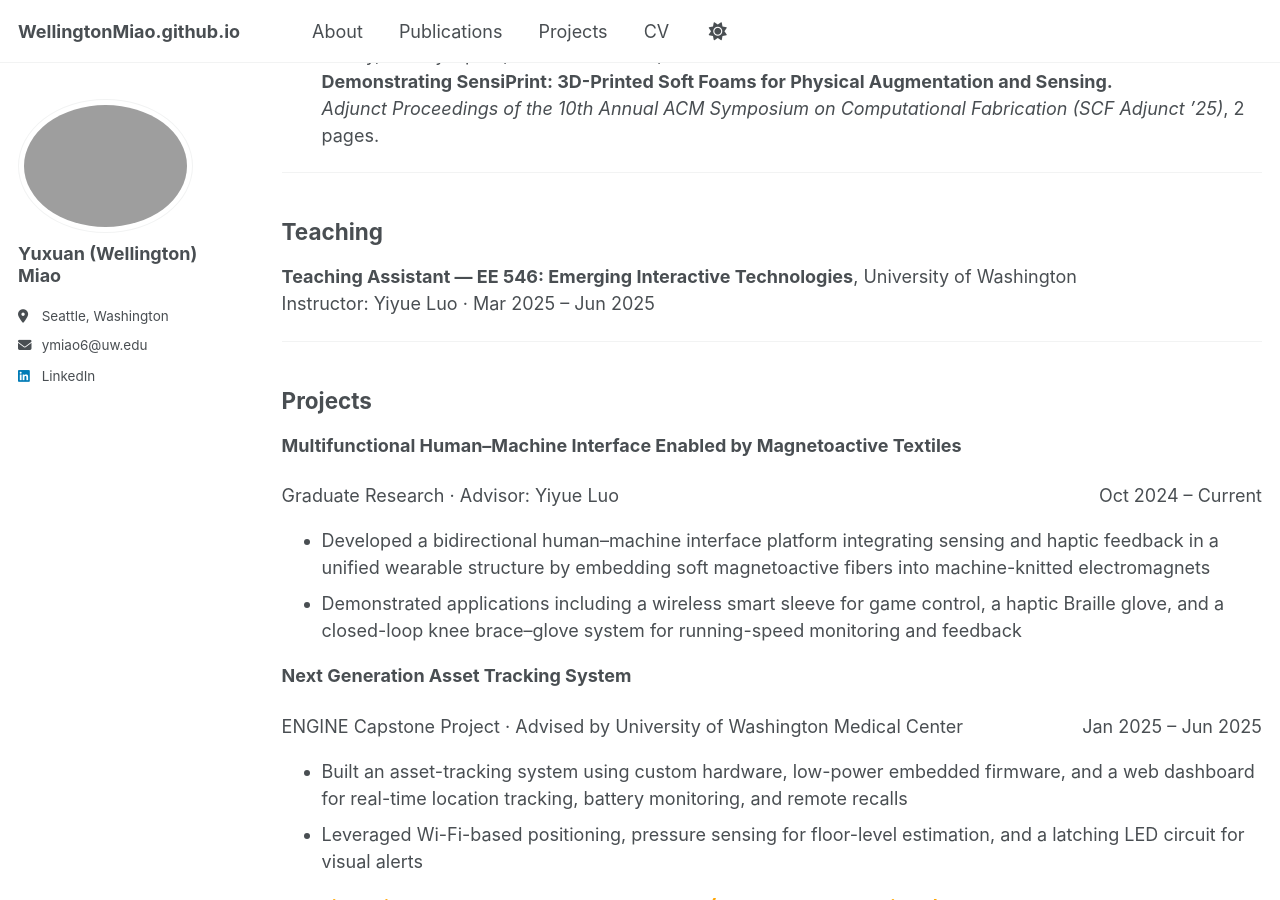
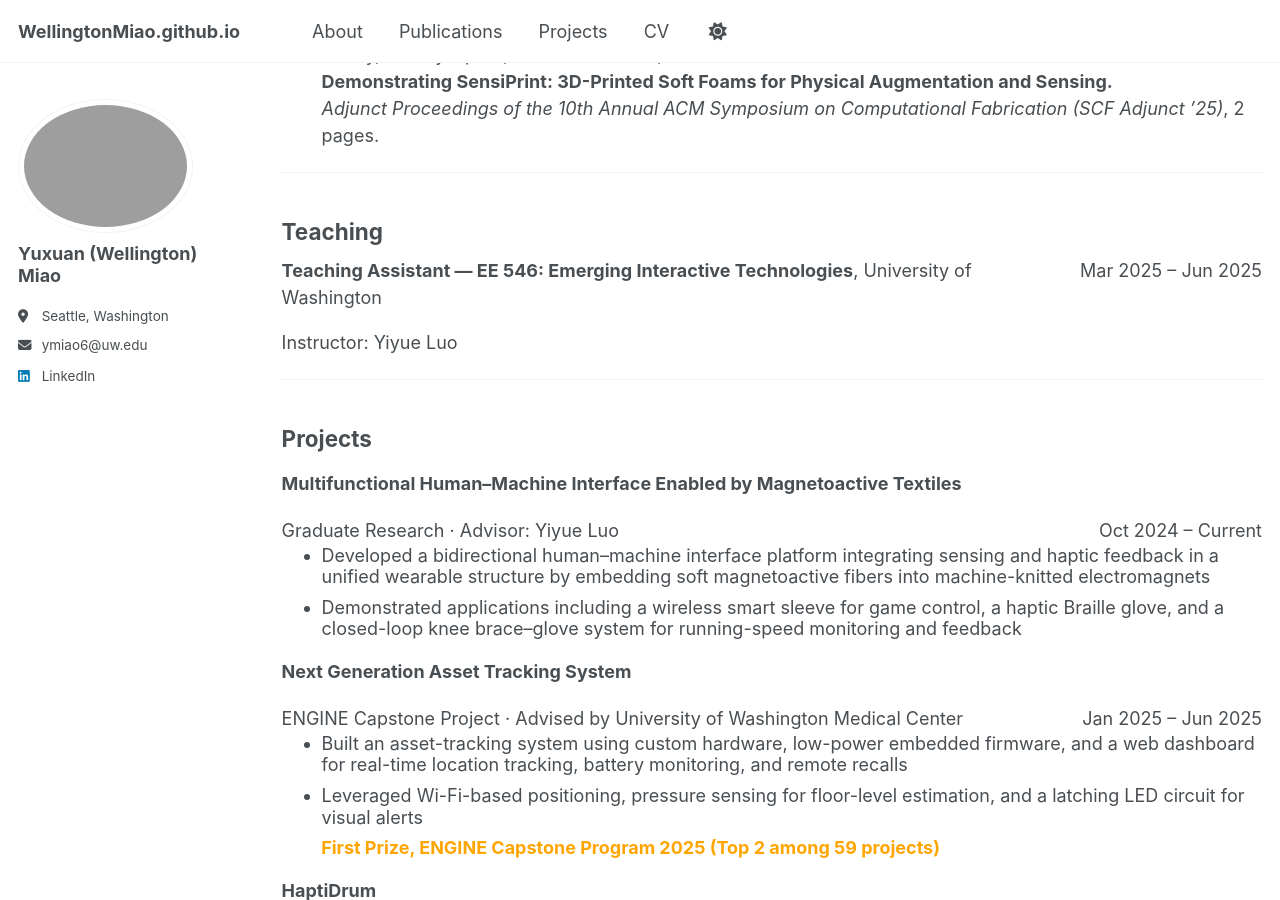
Before and after one commit to WellingtonMiao/WellingtonMiao.github.io, a Jekyll site: the page built from _pages/cv.md, in a window 1280 px wide and 900 px high, scrolled down 768 px. Built offline with Jekyll 4.4.1, drawn with Linux system fonts in a browser that asks for light colours; a script that is not in the unit is left out.

Commit message:
Update cv.md

```diff
--- a/_pages/cv.md
+++ b/_pages/cv.md
@@ -11,7 +11,7 @@
 
 ## Education
 
-<div style="display:flex; justify-content:space-between; align-items:baseline; gap:1rem; font-size:1.08em; line-height:1.35; margin-top:0.2rem;">
+<div style="display:flex; justify-content:space-between; align-items:baseline; gap:1rem; width:100%; font-size:1.08em; line-height:1.35; margin-top:0.2rem;">
   <div><strong>University of Washington</strong>, Seattle, WA</div>
   <div style="white-space:nowrap;">Sep 2024 – Jun 2026</div>
 </div>
@@ -22,7 +22,7 @@
 - Wearable Intelligence Lab, Advised by Prof. Yiyue Luo
 - Ubicomp Lab, Advised by Prof. Shwetak Patel and PhD Student Jerry Cao
 
-<div style="display:flex; justify-content:space-between; align-items:baseline; gap:1rem; font-size:1.08em; line-height:1.35; margin-top:0.8rem;">
+<div style="display:flex; justify-content:space-between; align-items:baseline; gap:1rem; width:100%; font-size:1.08em; line-height:1.35; margin-top:0.8rem;">
   <div><strong>University of Macau</strong>, Taipa, Macau</div>
   <div style="white-space:nowrap;">Sep 2020 – Aug 2024</div>
 </div>
@@ -33,7 +33,7 @@
   <a href="https://hc.um.edu.mo/">Honours College Certificate Programme</a> (selective Honors College program)
 </div>
 
-<div style="display:flex; justify-content:space-between; align-items:baseline; gap:1rem; font-size:1.08em; line-height:1.35; margin-top:0.8rem;">
+<div style="display:flex; justify-content:space-between; align-items:baseline; gap:1rem; width:100%; font-size:1.08em; line-height:1.35; margin-top:0.8rem;">
   <div><strong>University of Rochester</strong>, Rochester, NY</div>
   <div style="white-space:nowrap;">Jan 2023 – May 2023</div>
 </div>
@@ -58,50 +58,59 @@
 
 ## Teaching
 
-**Teaching Assistant — EE 546: Emerging Interactive Technologies**, University of Washington
-Instructor: Yiyue Luo · Mar 2025 – Jun 2025
+<div style="display:flex; justify-content:space-between; align-items:baseline; gap:1rem; width:100%;">
+  <div><strong>Teaching Assistant — EE 546: Emerging Interactive Technologies</strong>, University of Washington</div>
+  <div style="white-space:nowrap;">Mar 2025 – Jun 2025</div>
+</div>
+Instructor: Yiyue Luo
 
 ---
 
 ## Projects
 
 **Multifunctional Human–Machine Interface Enabled by Magnetoactive Textiles**
-<div style="display:flex; justify-content:space-between; align-items:baseline; gap:1rem;">
+<div style="display:flex; justify-content:space-between; align-items:baseline; gap:1rem; width:100%; line-height:1.2; margin:0;">
   <div>Graduate Research · Advisor: Yiyue Luo</div>
   <div style="white-space:nowrap;">Oct 2024 – Current</div>
 </div>
-- Developed a bidirectional human–machine interface platform integrating sensing and haptic feedback in a unified wearable structure by embedding soft magnetoactive fibers into machine-knitted electromagnets
-- Demonstrated applications including a wireless smart sleeve for game control, a haptic Braille glove, and a closed-loop knee brace–glove system for running-speed monitoring and feedback
+<ul style="margin-top:0.15rem; margin-bottom:0.25rem; line-height:1.2;">
+  <li>Developed a bidirectional human–machine interface platform integrating sensing and haptic feedback in a unified wearable structure by embedding soft magnetoactive fibers into machine-knitted electromagnets</li>
+  <li>Demonstrated applications including a wireless smart sleeve for game control, a haptic Braille glove, and a closed-loop knee brace–glove system for running-speed monitoring and feedback</li>
+</ul>
 
 **Next Generation Asset Tracking System**
-<div style="display:flex; justify-content:space-between; align-items:baseline; gap:1rem;">
+<div style="display:flex; justify-content:space-between; align-items:baseline; gap:1rem; width:100%; line-height:1.2; margin:0;">
   <div>ENGINE Capstone Project · Advised by University of Washington Medical Center</div>
   <div style="white-space:nowrap;">Jan 2025 – Jun 2025</div>
 </div>
-- Built an asset-tracking system using custom hardware, low-power embedded firmware, and a web dashboard for real-time location tracking, battery monitoring, and remote recalls
-- Leveraged Wi-Fi-based positioning, pressure sensing for floor-level estimation, and a latching LED circuit for visual alerts
-
-<ul style="margin:0; padding-left:2.2em; list-style-type:none;">
+<ul style="margin-top:0.15rem; margin-bottom:0.1rem; line-height:1.2;">
+  <li>Built an asset-tracking system using custom hardware, low-power embedded firmware, and a web dashboard for real-time location tracking, battery monitoring, and remote recalls</li>
+  <li>Leveraged Wi-Fi-based positioning, pressure sensing for floor-level estimation, and a latching LED circuit for visual alerts</li>
+</ul>
+<ul style="margin:0; padding-left:2.2em; list-style-type:none; line-height:1.2;">
   <li><span style="color:#FFA500;"><strong>First Prize, ENGINE Capstone Program 2025 (Top 2 among 59 projects)</strong></span></li>
 </ul>
 
 **HaptiDrum**
-<div style="display:flex; justify-content:space-between; align-items:baseline; gap:1rem;">
+<div style="display:flex; justify-content:space-between; align-items:baseline; gap:1rem; width:100%; line-height:1.2; margin:0;">
   <div>Advanced Embedded System Capstone Project · Instructor: Shwetak Patel</div>
   <div style="white-space:nowrap;">Mar 2025 – Jun 2025</div>
 </div>
-- Developed a wearable air-drumming system with high-frequency motion tracking and advanced haptics
-- Implemented precisely controlled electrical muscle stimulation (EMS) with hardware-level safety mechanisms to simulate realistic drumming sensations
+<ul style="margin-top:0.15rem; margin-bottom:0.25rem; line-height:1.2;">
+  <li>Developed a wearable air-drumming system with high-frequency motion tracking and advanced haptics</li>
+  <li>Implemented precisely controlled electrical muscle stimulation (EMS) with hardware-level safety mechanisms to simulate realistic drumming sensations</li>
+</ul>
 
 **Miniaturized Rotational Probe for Magnetic Field Mapping**
-<div style="display:flex; justify-content:space-between; align-items:baseline; gap:1rem;">
+<div style="display:flex; justify-content:space-between; align-items:baseline; gap:1rem; width:100%; line-height:1.2; margin:0;">
   <div>Undergraduate Thesis · Advisor: Ka-Meng LEI</div>
   <div style="white-space:nowrap;">Aug 2023 – May 2024</div>
 </div>
-- Developed a 25 mm² PCB-patterned microcoil assembly motor-rotated inside an NMR magnet bore to map spatial magnetic field distribution via induced EMF measurements
-- Reduced temperature sensitivity; achieved agreement with traditional methods within 0.5%
-
-<ul style="margin:0; padding-left:2.2em; list-style-type:none;">
+<ul style="margin-top:0.15rem; margin-bottom:0.1rem; line-height:1.2;">
+  <li>Developed a 25 mm² PCB-patterned microcoil assembly motor-rotated inside an NMR magnet bore to map spatial magnetic field distribution via induced EMF measurements</li>
+  <li>Reduced temperature sensitivity; achieved agreement with traditional methods within 0.5%</li>
+</ul>
+<ul style="margin:0; padding-left:2.2em; list-style-type:none; line-height:1.2;">
   <li><span style="color:#FFA500;"><strong>Dean’s Honor List for Undergraduate Thesis</strong></span></li>
 </ul>
 
```
